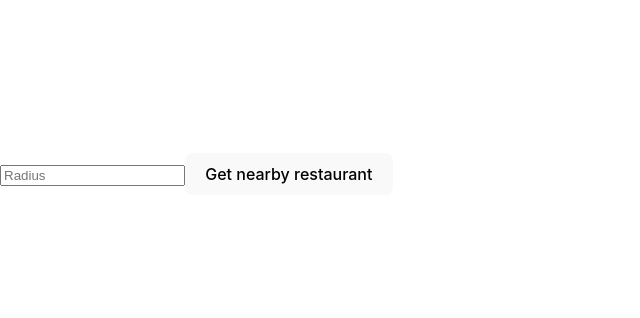
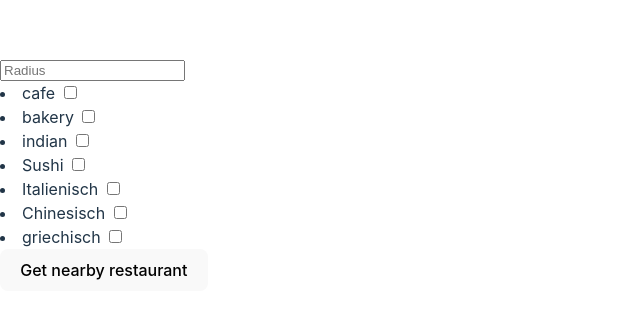
Before and after one commit to ArneWaeschenbach/gitnomnomnom, a React (Vite) app in the folder essenprojekt/: page / in a window 1280 px wide. Shown: the part 218-536 px from the top of the page, without its empty margins (0-640 px from the left). Built offline with nearby package versions, Linux system fonts and the light colour scheme; what google-maps-react would draw is missing.

Commit message:
Integration von Auswahlmöglichkeiten für Restaurantarten

```diff
--- a/essenprojekt/src/components/App.jsx
+++ b/essenprojekt/src/components/App.jsx
@@ -1,12 +1,14 @@
-
+import Checkbox from './Checkbox';
 import Button from './Button';
 
 const App = () => {
   return (
     <div>
+
       <Button />
 
     </div>
+
   );
 };
 export default App;
--- a/essenprojekt/src/components/Button.jsx
+++ b/essenprojekt/src/components/Button.jsx
@@ -1,26 +1,48 @@
 import { useState } from 'react';
 import GetRadius from './GetRadius';
-import getNearbyRestaurants from './GetNearbyRestaurants'
+import getNearbyRestaurants from './GetNearbyRestaurants';
 import { getPositon } from './GetPositon';
 import { setRestaurantLocation } from './RestaurantLocation';
-import MapContainer from "./Map"
-
+import MapContainer from "./Map";
+import Checkbox from './Checkbox';
+import { setType } from './RestaurantLocation';
 export const Button = () => {
   const [restaurantInfo, setRestaurantInfo] = useState('');
   const [radius, setRadius] = useState('');
 
+
+
   const handleRadiusChange = (value) => {
     setRadius(value);
-  }
+  };
+
+  const handleCheckboxChange = (name) => {
+    setCheckboxName(prevName => {
+      const names = prevName.split(',');
+      const index = names.indexOf(name);
+
+      if (index !== -1) {
+        names.splice(index, 1);
+      } else {
+        names.push(name);
+      }
+
+      return names.length > 0 ? names.join(',') : '';
+    });
+  };
+  const [checkboxName, setCheckboxName] = useState('');
+
+
 
   const handleClick = async () => {
     try {
       const position = await getPositon();
-      const restaurant = await getNearbyRestaurants(position.latPositon, position.lngPositon, radius);
+      const restaurant = await getNearbyRestaurants(position.latPositon, position.lngPositon, radius, checkboxName);
       const info = `Name: ${restaurant.name} | Address: ${restaurant.address}`;
       setRestaurantInfo(info);
 
       setRestaurantLocation(restaurant.longitude, restaurant.latitude);
+      setType(checkboxName)
 
     } catch (error) {
       console.error(error);
@@ -31,6 +53,14 @@ export const Button = () => {
   return (
     <div>
       <GetRadius onRadiusChange={handleRadiusChange} />
+<Checkbox name="cafe" onChange={() => handleCheckboxChange("cafe")} />
+<Checkbox name="bakery" onChange={() => handleCheckboxChange("bakery")} />
+<Checkbox name="indian" onChange={() => handleCheckboxChange("indian")} />
+<Checkbox name="Sushi" onChange={() => handleCheckboxChange("Sushi")} />
+<Checkbox name="Italienisch" onChange={() => handleCheckboxChange("Italienisch")} />
+<Checkbox name="Chinesisch" onChange={() => handleCheckboxChange("Chinesisch")} />
+<Checkbox name="griechisch" onChange={() => handleCheckboxChange("griechisch")} />
+
       <button onClick={handleClick} >Get nearby restaurant</button>
       <p>{restaurantInfo}</p>
       {restaurantInfo && <MapContainer key={restaurantInfo} />}
--- a/essenprojekt/src/components/Checkbox.jsx
+++ b/essenprojekt/src/components/Checkbox.jsx
@@ -1,11 +1,24 @@
-export const checkbox = (name) => {
+import React, { useState } from 'react';
 
-}
-return (
-<div>
-    <li> {name} <input type="checkbox" /></li>
-</div>
+const Checkbox = ({ name, onChange }) => {
+  const [checked, setChecked] = useState(false);
+  const [type, setType] = useState('');
 
-)
+  const handleChange = () => {
+    const newChecked = !checked;
+    setChecked(newChecked);
+    setType(newChecked ? name : '');
+    onChange(type);
+  };
 
-export default checkbox
+  return (
+    <div>
+      <li>
+        {name}{' '}
+        <input type="checkbox" checked={checked} onChange={handleChange} />
+      </li>
+    </div>
+  );
+};
+
+export default Checkbox;
--- a/essenprojekt/src/components/GetNearbyRestaurants.jsx
+++ b/essenprojekt/src/components/GetNearbyRestaurants.jsx
@@ -1,6 +1,12 @@
-const getNearbyRestaurants = (latitude, longitude, radius) => {
+
+import { getType } from "./RestaurantLocation";
+
+const getNearbyRestaurants = (latitude, longitude, radius,type) => {
+  // type=getType
+  type=getType()
+  // console.log(type);
     return new Promise((resolve, reject) => {
-        const url = `https://corsproxy.io/?https://maps.googleapis.com/maps/api/place/nearbysearch/json?location=${latitude},${longitude}&radius=${radius}&type=restaurant&key=AIzaSyBxDaNQIDd6epZFcX7rE46-a4btMaqUU5M`;
+        const url = `https://corsproxy.io/?https://maps.googleapis.com/maps/api/place/nearbysearch/json?location=${latitude},${longitude}&radius=${radius}&type=restaurant&keyword=${encodeURIComponent(type)}&key=AIzaSyBxDaNQIDd6epZFcX7rE46-a4btMaqUU5M`;
 
         fetch(url)
         .then(response => response.json())
--- a/essenprojekt/src/components/RestaurantLocation.jsx
+++ b/essenprojekt/src/components/RestaurantLocation.jsx
@@ -9,3 +9,16 @@ export const setRestaurantLocation = (newLat, newLng) => {
 export const getRestaurantLocation = () => {
   return { lat, lng };
 };
+
+let Type =""
+export const setType = (newType) => {
+Type = newType
+
+console.log(Type);
+return  Type
+}
+
+
+export const getType = () => {
+   return  Type
+}
```
